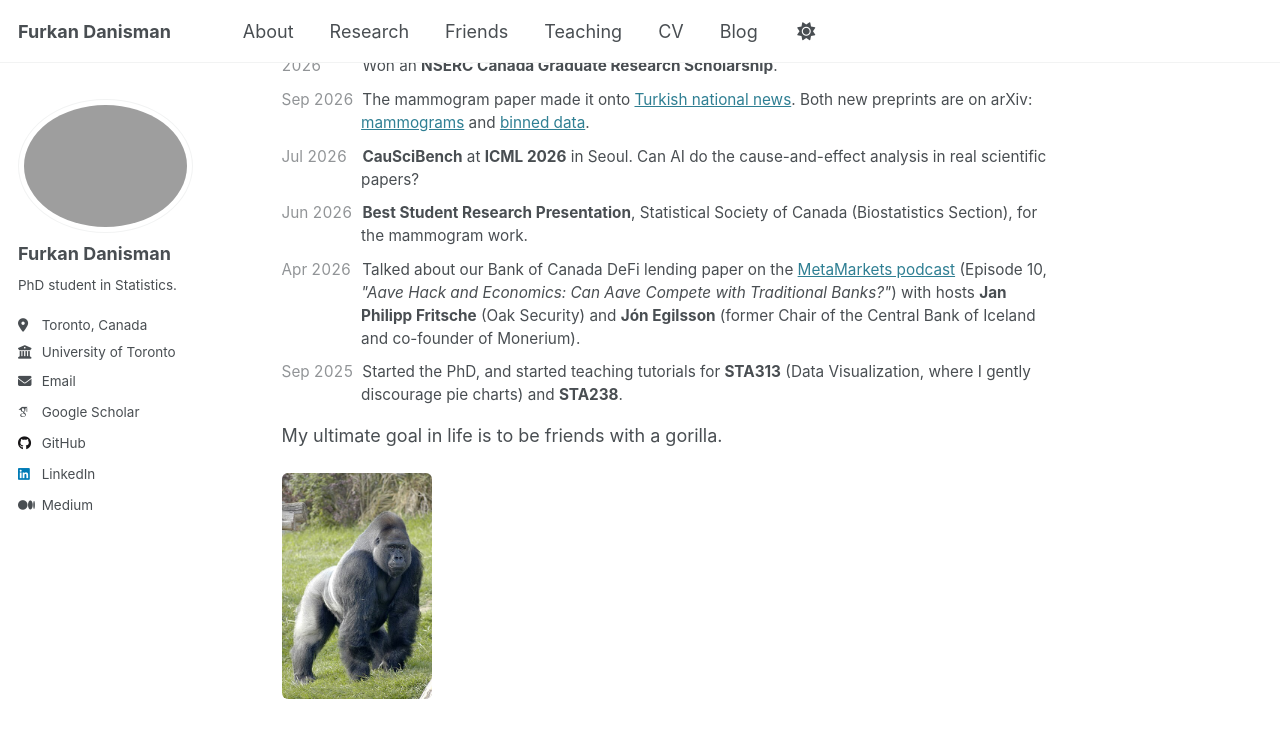
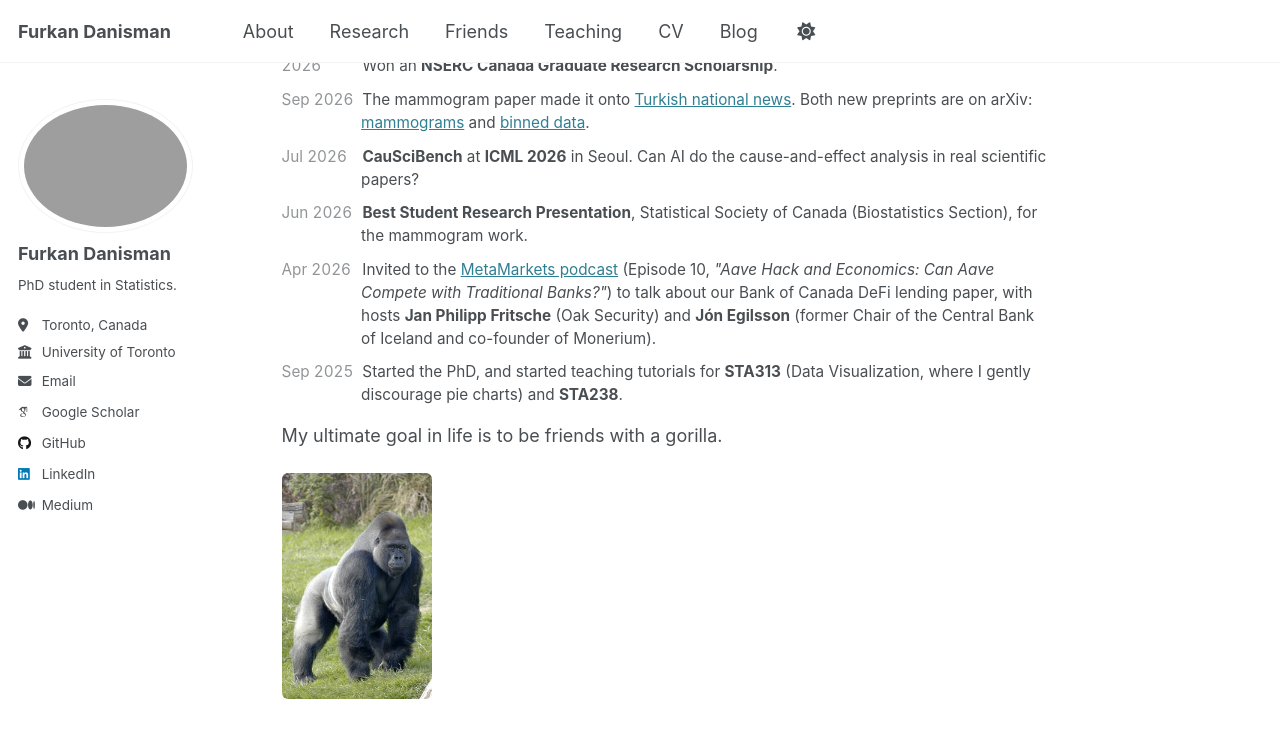
Before and after one commit to FurkanDanisman/FurkanDanisman.github.io, a Jekyll site: the page built from _pages/about.md, in a window 1280 px wide and 900 px high, scrolled down 789 px. Shown: the top 738 px of the window. Built offline with Jekyll 4.4.1, drawn with Linux system fonts in a browser that asks for light colours; some web fonts are replaced.

Commit message:
Podcast wording: invited to MetaMarkets
Co-Authored-By: Claude Opus 5.5 <noreply@anthropic.com>

```diff
--- a/_pages/about.md
+++ b/_pages/about.md
@@ -33,7 +33,7 @@ I mainly work on causality and hope to win an [Ig Nobel Prize](https://improbabl
   <li><span class="when">Sep 2026</span> The mammogram paper made it onto <a href="https://stream.interpress.com/temp/48a031d0-4b5b-446f-a091-4d113ea575d1.html">Turkish national news</a>. Both new preprints are on arXiv: <a href="https://arxiv.org/abs/2607.16793">mammograms</a> and <a href="https://arxiv.org/abs/2607.13182">binned data</a>.</li>
   <li><span class="when">Jul 2026</span> <b>CauSciBench</b> at <b>ICML 2026</b> in Seoul. Can AI do the cause-and-effect analysis in real scientific papers?</li>
   <li><span class="when">Jun 2026</span> <b>Best Student Research Presentation</b>, Statistical Society of Canada (Biostatistics Section), for the mammogram work.</li>
-  <li><span class="when">Apr 2026</span> Talked about our Bank of Canada DeFi lending paper on the <a href="https://open.spotify.com/episode/55dtaPZMi2r3UkKGojOI6V">MetaMarkets podcast</a> (Episode 10, <i>"Aave Hack and Economics: Can Aave Compete with Traditional Banks?"</i>) with hosts <b>Jan Philipp Fritsche</b> (Oak Security) and <b>Jón Egilsson</b> (former Chair of the Central Bank of Iceland and co-founder of Monerium).</li>
+  <li><span class="when">Apr 2026</span> Invited to the <a href="https://open.spotify.com/episode/55dtaPZMi2r3UkKGojOI6V">MetaMarkets podcast</a> (Episode 10, <i>"Aave Hack and Economics: Can Aave Compete with Traditional Banks?"</i>) to talk about our Bank of Canada DeFi lending paper, with hosts <b>Jan Philipp Fritsche</b> (Oak Security) and <b>Jón Egilsson</b> (former Chair of the Central Bank of Iceland and co-founder of Monerium).</li>
   <li><span class="when">Sep 2025</span> Started the PhD, and started teaching tutorials for <b>STA313</b> (Data Visualization, where I gently discourage pie charts) and <b>STA238</b>.</li>
 </ul>
 
```
Also changed, not shown: _pages/cv.md (+1 -1 lines).
